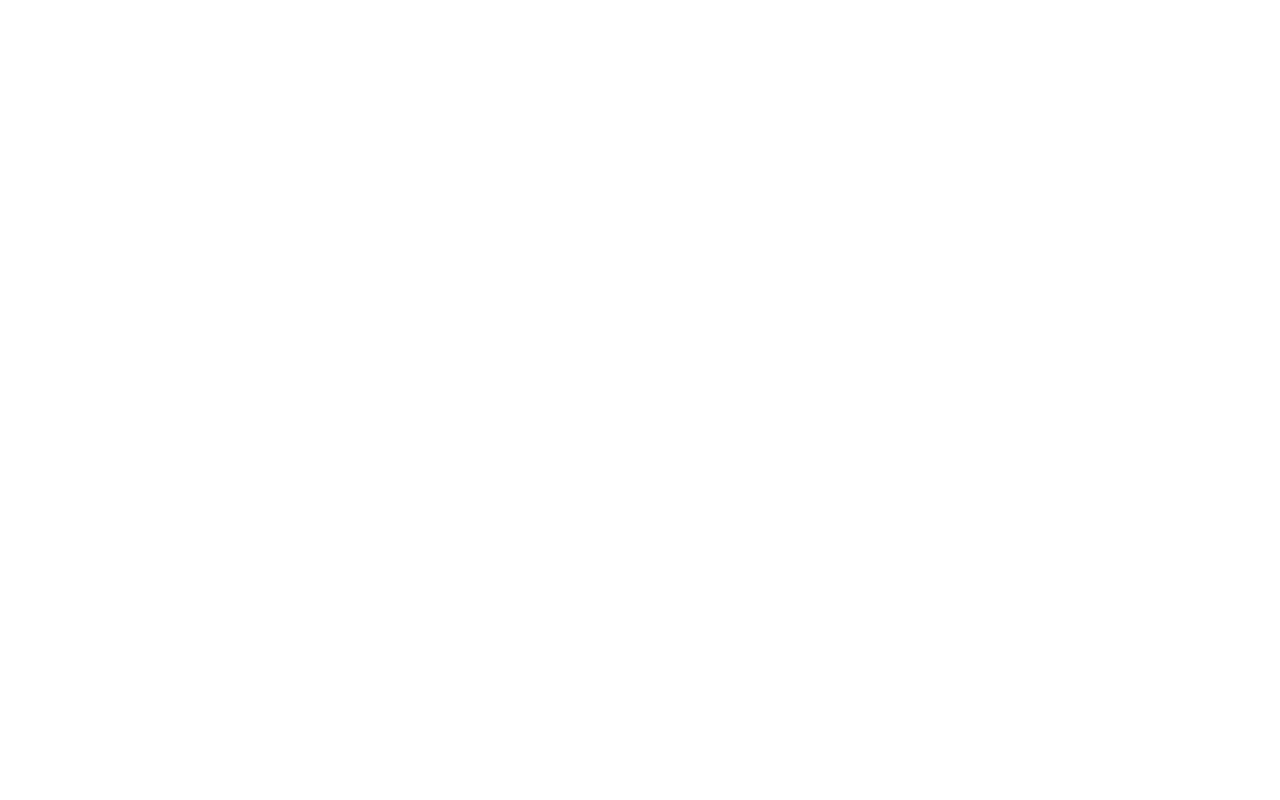
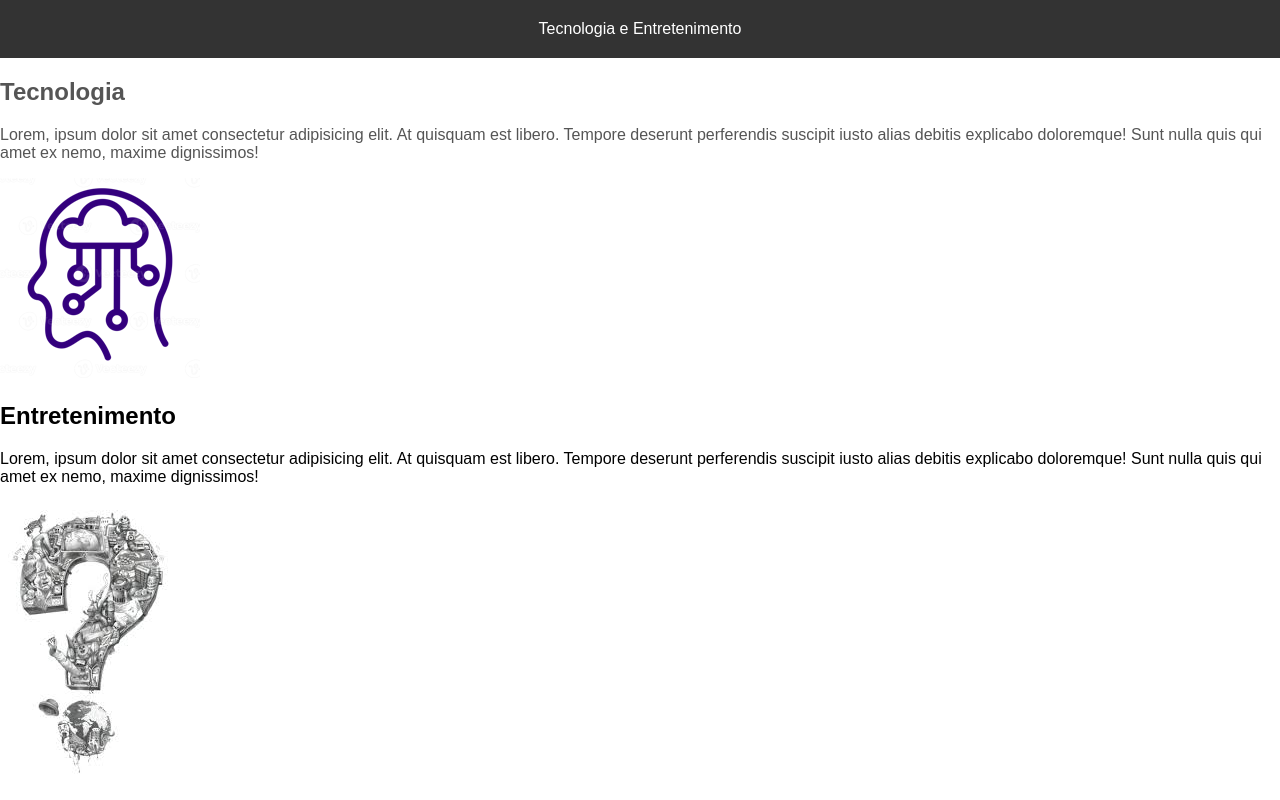
Before and after one commit to Gabr-Bor/exercicio_html_js., a plain HTML site: page index.html in a window 1280 px wide. Drawn offline with Linux system fonts and the light colour scheme.

Commit message:
fiz o exercicio

```diff
--- a/index.html
+++ b/index.html
@@ -3,9 +3,21 @@
 <head>
     <meta charset="UTF-8">
     <meta name="viewport" content="width=device-width, initial-scale=1.0">
-    <title>Document</title>
+    <title>Tecnologia e Entretenimento</title>
+    <link rel="stylesheet" href="./style.css">
 </head>
 <body>
+    <header>Tecnologia e Entretenimento</header>
+    <section id="temaP">
+        <h2>Tecnologia</h2>
+        <p>Lorem, ipsum dolor sit amet consectetur adipisicing elit. At quisquam est libero. Tempore deserunt perferendis suscipit  iusto alias debitis explicabo doloremque! Sunt nulla quis qui amet ex nemo, maxime dignissimos!</p>
+        <img src="imgtec.png" alt="um cerebro tecnologico">
+    </section>
 
+    <section class="temas">
+        <h2>Entretenimento</h2>
+        <p>Lorem, ipsum dolor sit amet consectetur adipisicing elit. At quisquam est libero. Tempore deserunt perferendis suscipit  iusto alias debitis explicabo doloremque! Sunt nulla quis qui amet ex nemo, maxime dignissimos!</p>
+        <img src="imgENT.jpg">
+    </section>
 </body>
 </html>
--- /dev/null
+++ b/style.css
@@ -0,0 +1,17 @@
+body{
+    margin: 0;
+    padding: 0;
+    box-sizing: border-box;
+    font-family: Arial, sans-serif;
+}
+
+header {
+    background-color: #333;
+    color: #fff;
+    text-align: center;
+    padding: 20px;
+}
+
+#temaP{
+    color: #555;
+}
```
Also changed, not shown: imgENT.jpg (added), imgtec.png (added).
